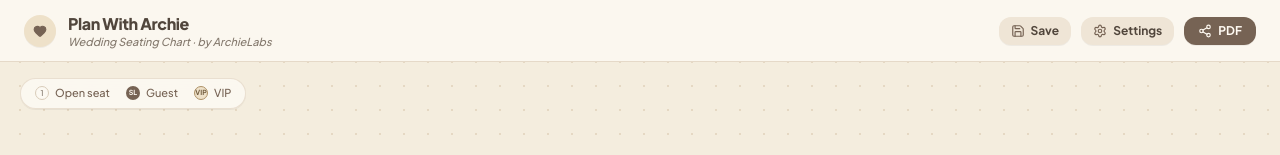
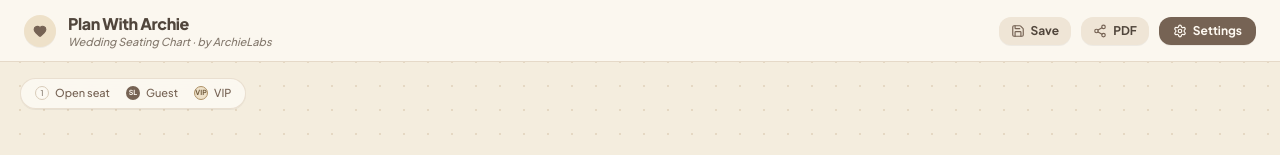
Before and after one commit to gabdoomy/planwithArchie, a React (Vite) app: page / in a window 1280 px wide. Shown: the top 155 px of the page. Built offline with nearby package versions, Linux system fonts and the light colour scheme.

Commit message:
feat(ui): swap settings and export header buttons
Reorder the navigation buttons in the app header to prioritize access to the settings menu by placing it as the primary call-to-action.

```diff
--- a/src/components/AppHeader.tsx
+++ b/src/components/AppHeader.tsx
@@ -55,21 +55,21 @@ export default function AppHeader({
           </button>
 
           <button
-            onClick={onSettings}
-            title="Manage Events & Seating Plans"
+            onClick={onExport}
+            title="Export Venue PDF Specification"
             className="flex items-center gap-1.5 px-3 py-1.5 text-xs font-bold text-[#51463c] bg-[#efe5d6] hover:bg-[#e7dcce] rounded-xl transition-all shadow-2xs active:scale-97 cursor-pointer"
           >
-            <Settings className="w-3.5 h-3.5 text-[#766354]" />
-            <span className="hidden sm:inline">Settings</span>
+            <Share2 className="w-3.5 h-3.5 text-[#766354]" />
+            <span>PDF</span>
           </button>
 
           <button
-            onClick={onExport}
-            title="Export Venue PDF Specification"
+            onClick={onSettings}
+            title="Manage Events & Seating Plans"
             className="flex items-center gap-1.5 px-3.5 py-1.5 text-xs font-bold text-[#fffaf2] bg-[#766354] hover:bg-[#685648] rounded-xl transition-all shadow-2xs active:scale-97 cursor-pointer"
           >
-            <Share2 className="w-3.5 h-3.5 text-[#fffaf2]" />
-            <span>PDF</span>
+            <Settings className="w-3.5 h-3.5 text-[#fffaf2]" />
+            <span className="hidden sm:inline">Settings</span>
           </button>
         </div>
       </div>
```
